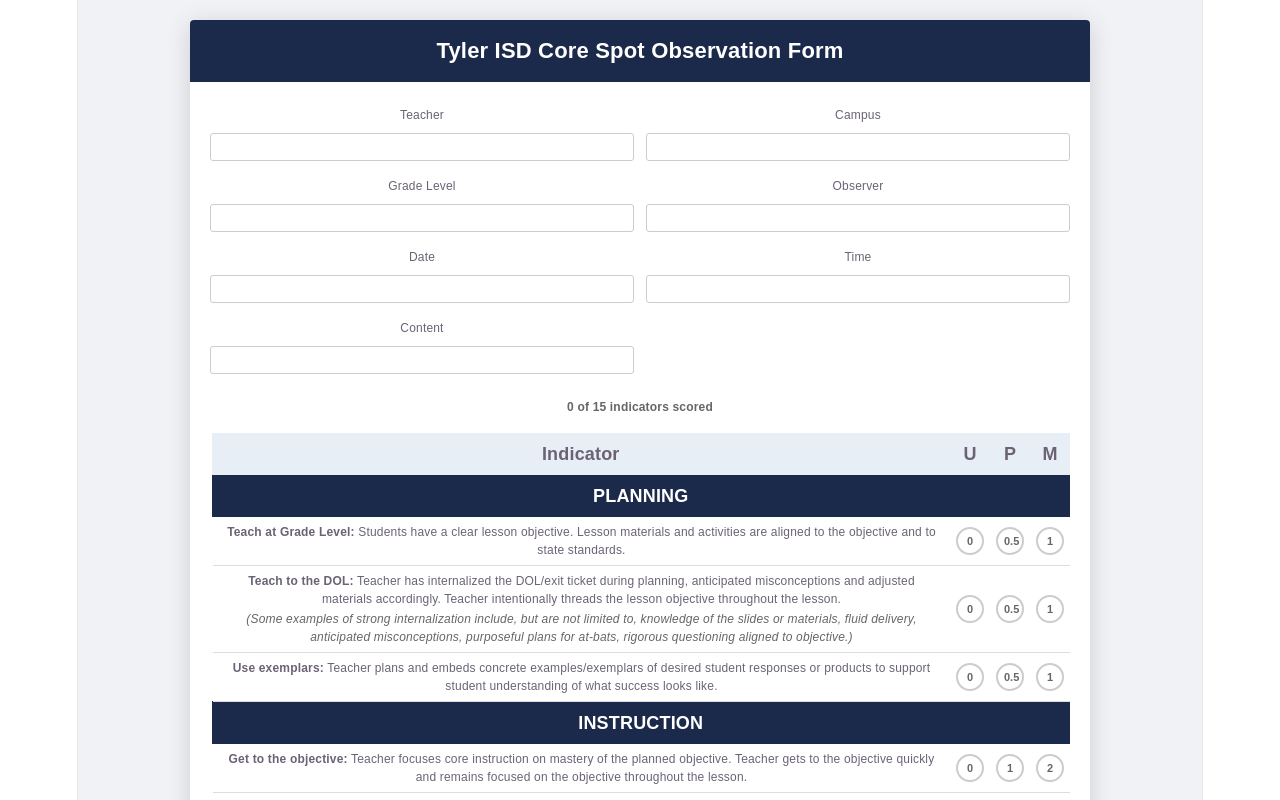
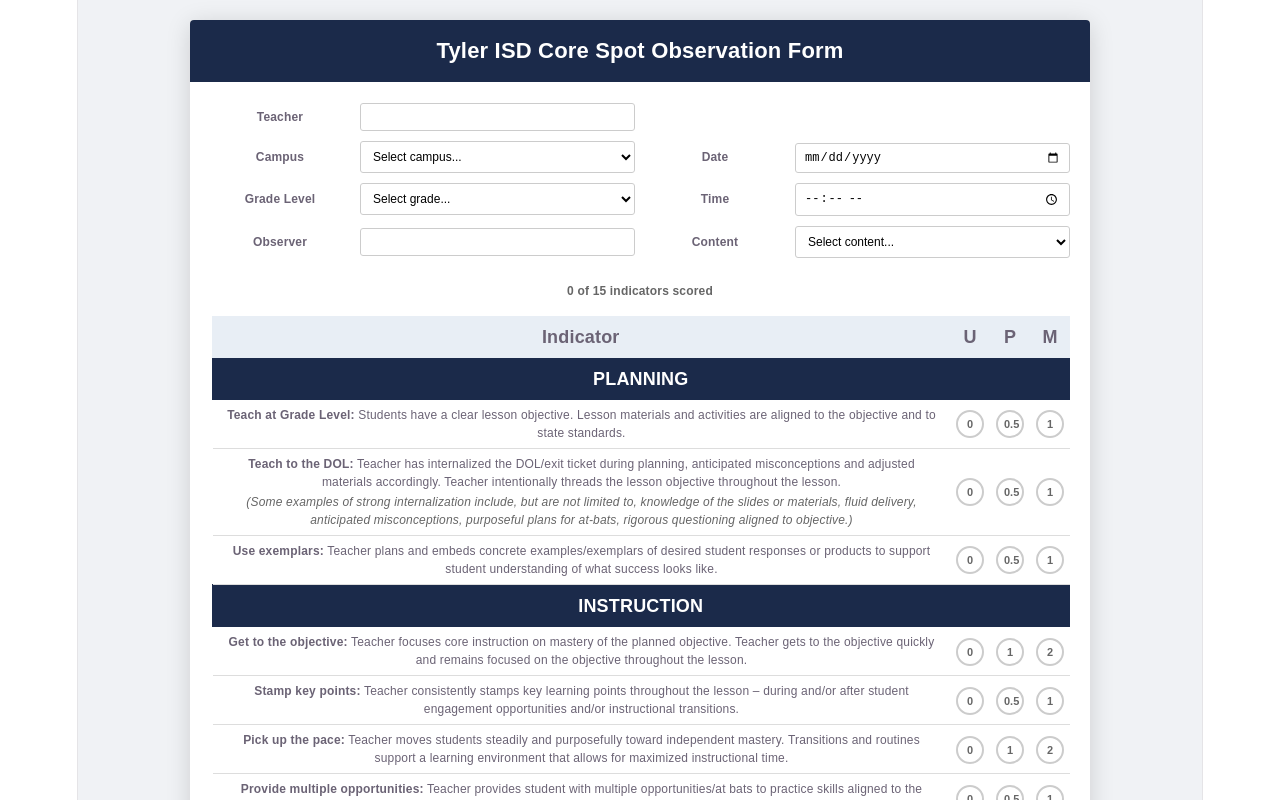
Before and after one commit to jamescureton/tisd-spot-check-form, a React (Vite) app: page / in a window 1280 px wide. Shown: the top 800 px of the page. Built offline with nearby package versions, Linux system fonts and the light colour scheme.

Commit message:
Updated with drop downs

```diff
--- a/src/App.tsx
+++ b/src/App.tsx
@@ -16,6 +16,42 @@
 const GOLD = "#C9982A";
 const TEAL = "#2A7F8F";
 const WHITE = "#FFFFFF";
+
+const CAMPUS_OPTIONS = [
+  "Select campus...",
+  "Austin",
+  "Clarkston",
+  "Dixie",
+  "Douglas",
+  "Griffin",
+  "Jones",
+  "Orr",
+  "Peete",
+  "Ramey",
+  "Boulter"
+];
+
+const GRADE_OPTIONS = [
+  "Select grade...",
+  "PK",
+  "K",
+  "1",
+  "2",
+  "3",
+  "4",
+  "5",
+  "6",
+  "7",
+  "8"
+];
+
+const CONTENT_OPTIONS = [
+  "Select content...",
+  "Reading",
+  "Math",
+  "Science",
+  "Social Studies",
+];
 
 type FieldKey =
   | "teacher"
@@ -434,6 +470,14 @@
     };
   }
 
+  function selectStyle(key: string) {
+    return {
+      ...inputStyle(key),
+      height: 32,
+      background: errors[key] ? "#fff5f5" : WHITE,
+    };
+  }
+
   return (
     <div
       style={{
@@ -469,33 +513,106 @@
         <div
   style={{
     display: "grid",
-              gridTemplateColumns: "1fr 1fr",
-              gap: 12,
+    gridTemplateColumns: "140px 1fr 140px 1fr",
+    gap: 10,
     marginBottom: 20,
+    alignItems: "center",
   }}
 >
-            {[
-              ["teacher", "Teacher"],
-              ["campus", "Campus"],
-              ["grade", "Grade Level"],
-              ["observer", "Observer"],
-              ["date", "Date"],
-              ["time", "Time"],
-              ["content", "Content"],
-            ].map(([key, label]) => (
-              <div key={key}>
-                <label style={{ display: "block", marginBottom: 4, fontSize: 12 }}>
-                  {label}
-                </label>
+  {/* Row 1 */}
+  <div style={{ fontSize: 12, fontWeight: "bold" }}>Teacher</div>
+  <div>
     <input
-                  value={fields[key as FieldKey]}
-                  onChange={(e) =>
-                    handleFieldChange(key as FieldKey, e.target.value)
-                  }
-                  style={inputStyle(key)}
+      value={fields.teacher}
+      onChange={(e) => handleFieldChange("teacher", e.target.value)}
+      style={inputStyle("teacher")}
     />
   </div>
+  <div></div>
+  <div></div>
+
+  {/* Row 2 */}
+  <div style={{ fontSize: 12, fontWeight: "bold" }}>Campus</div>
+  <div>
+    <select
+      value={fields.campus}
+      onChange={(e) => handleFieldChange("campus", e.target.value)}
+      style={selectStyle("campus")}
+    >
+      {CAMPUS_OPTIONS.map((option) => (
+        <option
+          key={option}
+          value={option === "Select campus..." ? "" : option}
+        >
+          {option}
+        </option>
       ))}
+    </select>
+  </div>
+  <div style={{ fontSize: 12, fontWeight: "bold" }}>Date</div>
+  <div>
+    <input
+      type="date"
+      value={fields.date}
+      onChange={(e) => handleFieldChange("date", e.target.value)}
+      style={inputStyle("date")}
+    />
+  </div>
+
+  {/* Row 3 */}
+  <div style={{ fontSize: 12, fontWeight: "bold" }}>Grade Level</div>
+  <div>
+    <select
+      value={fields.grade}
+      onChange={(e) => handleFieldChange("grade", e.target.value)}
+      style={selectStyle("grade")}
+    >
+      {GRADE_OPTIONS.map((option) => (
+        <option
+          key={option}
+          value={option === "Select grade..." ? "" : option}
+        >
+          {option}
+        </option>
+      ))}
+    </select>
+  </div>
+  <div style={{ fontSize: 12, fontWeight: "bold" }}>Time</div>
+  <div>
+    <input
+      type="time"
+      value={fields.time}
+      onChange={(e) => handleFieldChange("time", e.target.value)}
+      style={inputStyle("time")}
+    />
+  </div>
+
+  {/* Row 4 */}
+  <div style={{ fontSize: 12, fontWeight: "bold" }}>Observer</div>
+  <div>
+    <input
+      value={fields.observer}
+      onChange={(e) => handleFieldChange("observer", e.target.value)}
+      style={inputStyle("observer")}
+    />
+  </div>
+  <div style={{ fontSize: 12, fontWeight: "bold" }}>Content</div>
+  <div>
+    <select
+      value={fields.content}
+      onChange={(e) => handleFieldChange("content", e.target.value)}
+      style={selectStyle("content")}
+    >
+      {CONTENT_OPTIONS.map((option) => (
+        <option
+          key={option}
+          value={option === "Select content..." ? "" : option}
+        >
+          {option}
+        </option>
+      ))}
+    </select>
+  </div>
 </div>
 
           <div
```
Lines whose indentation alone changed are shown as unchanged.
